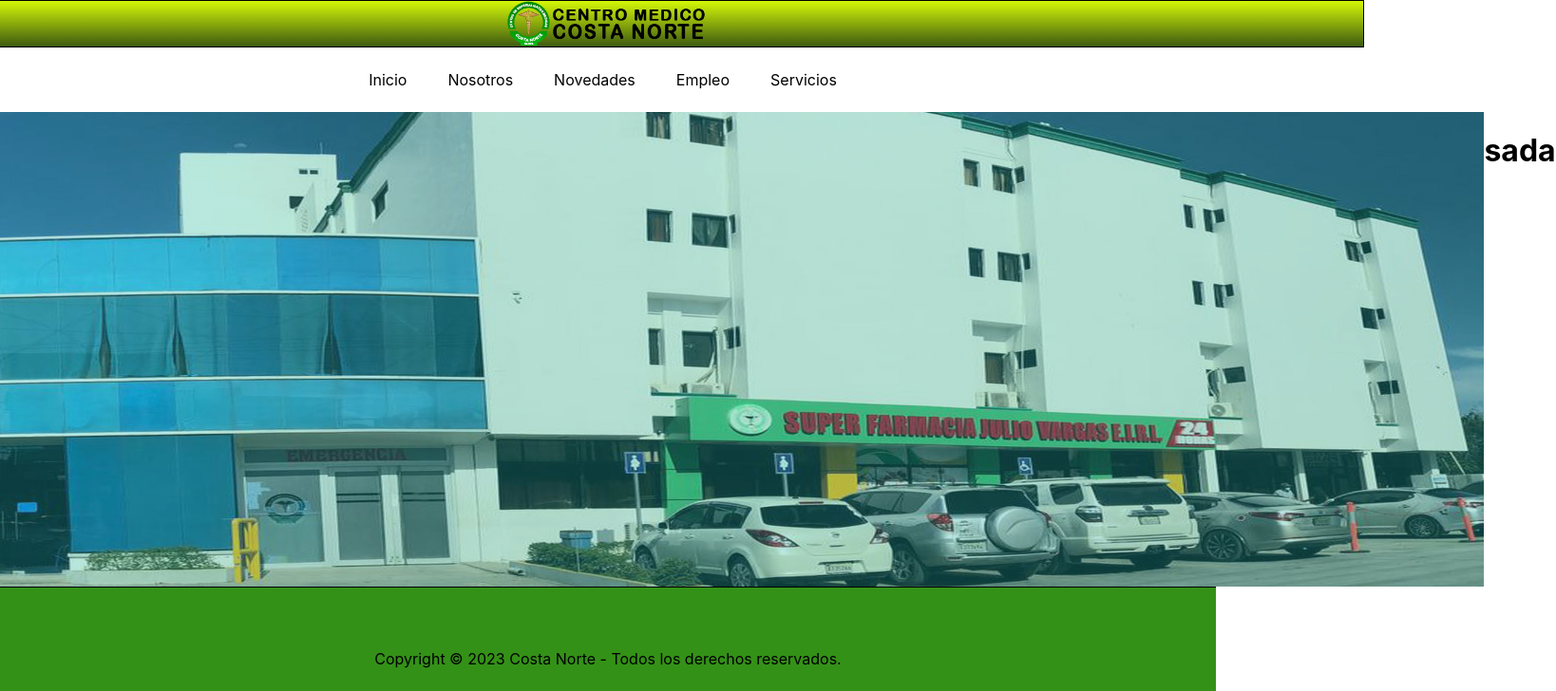
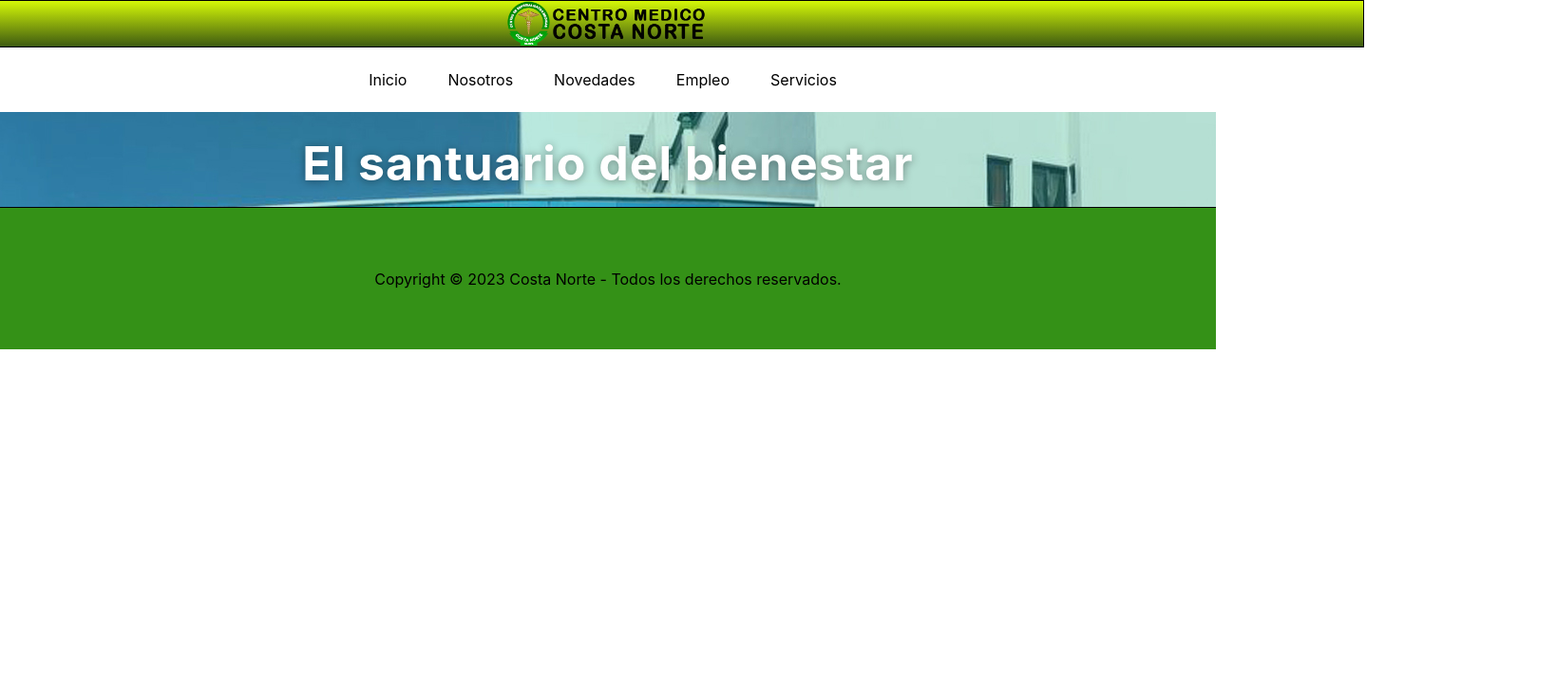
Before and after one commit to keysto027/Polart, a Next.js app: page / in a window 1280 px wide. Shown: the top 728 px of the page at 95% size, 1638 px wide, since content can reach past the window. Built offline with nearby package versions, Linux system fonts and the light colour scheme.

Commit message:
Update global.css

```diff
--- a/pages/index.js
+++ b/pages/index.js
@@ -14,13 +14,16 @@
       <main>
        <Header logoSrc="/Logo.png" />
 
-       <div className="imgi">
-        <img src="/index.jpg" alt="Costa Norte"/>
-        <div>
-            <h1>sada</h1>
-        </div>
+       <div className="wrp">
+          <div className="portada"></div>
+          <div className="contenido">
+            <div className="info">
+              <div>
+                <h1>El santuario del bienestar</h1>
+              </div>
+            </div>
+          </div>
        </div>
-
 
       </main>
 
--- a/styles/globals.css
+++ b/styles/globals.css
@@ -60,12 +60,50 @@
 
 }
 
-.imgi{
+.wrp{
 
-display: flex;
-height: 500px;
-
-
-
+  width: 100%;
+  height: 100px;
+  position: relative;
 
 }
+
+.portada{
+
+  width: 100%;
+  height: 100%;
+  background-image: url("/index.jpg");
+  background-attachment: fixed;
+  background-size: cover;
+}
+
+.contenido{
+
+  top:0;
+  left: 0;
+  width: 100%;
+  height: 100%;
+  display: flex;
+  justify-content: center;
+  align-items: center;
+  position: absolute;
+
+}
+
+.contenido .info{
+
+  width: 100%;
+  max-width: 750px;
+  text-align: center;
+
+}
+
+.contenido .info h1{
+
+  color: #ffffff;
+  font-size: 50px;
+  text-shadow: 0px 1px 10px rgba(0,0,0,0.4);
+  margin-bottom: 25px;
+  letter-spacing: 1px;
+
+}
```
